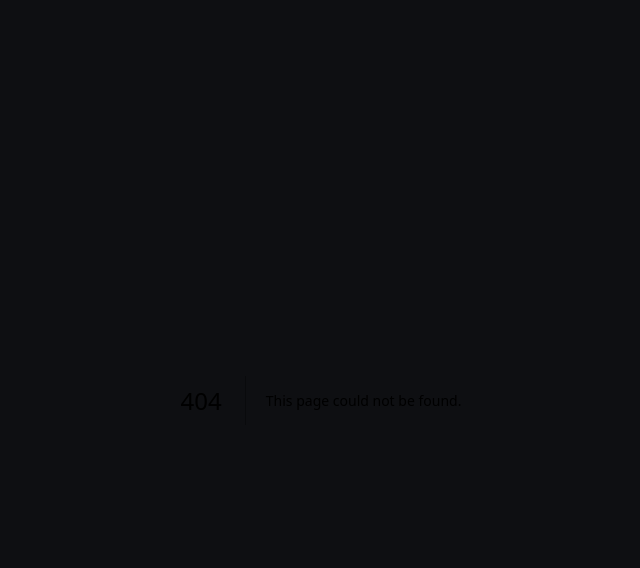
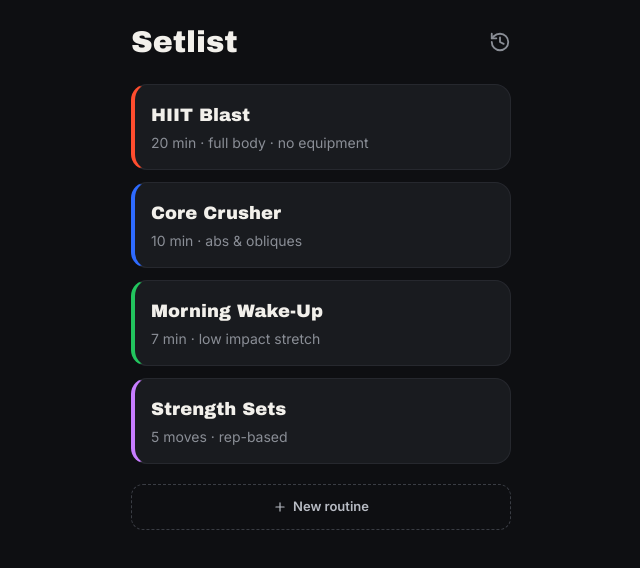
Before and after one commit to machininisifiso-source/setlist-, a Next.js app: page / in a window 1280 px wide. Before the commit this address had no page. Shown: the top 568 px of the page, without its empty margins (319-959 px from the left). Built offline with nearby package versions, Linux system fonts and the light colour scheme.

Commit message:
Create page.tsx

```diff
--- /dev/null
+++ b/app/page.tsx
@@ -0,0 +1,37 @@
+import Link from "next/link";
+import { PRESETS } from "@/lib/presets";
+import { Plus, History } from "lucide-react";
+
+export default function HomePage() {
+  return (
+    <div className="px-5 pb-10 pt-6">
+      <div className="mb-6 flex items-center justify-between">
+        <h1 className="font-display text-3xl text-ink">Setlist</h1>
+        <Link href="/history" className="text-muted">
+          <History size={22} />
+        </Link>
+      </div>
+
+      <div className="flex flex-col gap-3">
+        {PRESETS.map((routine) => (
+          <Link
+            key={routine.id}
+            href={`/session/${routine.id}`}
+            className="rounded-2xl border border-border bg-surface p-4"
+            style={{ borderLeft: `4px solid ${routine.color}` }}
+          >
+            <h2 className="font-display text-lg text-ink">{routine.name}</h2>
+            <p className="text-sm text-muted mt-1">{routine.tagline}</p>
+          </Link>
+        ))}
+      </div>
+
+      <Link
+        href="/builder"
+        className="mt-5 flex w-full items-center justify-center gap-1.5 rounded-xl border-[1.5px] border-dashed border-[#3A3D44] py-3 text-[13px] font-semibold text-[#B8BCC4]"
+      >
+        <Plus size={14} /> New routine
+      </Link>
+    </div>
+  );
+              }
```
